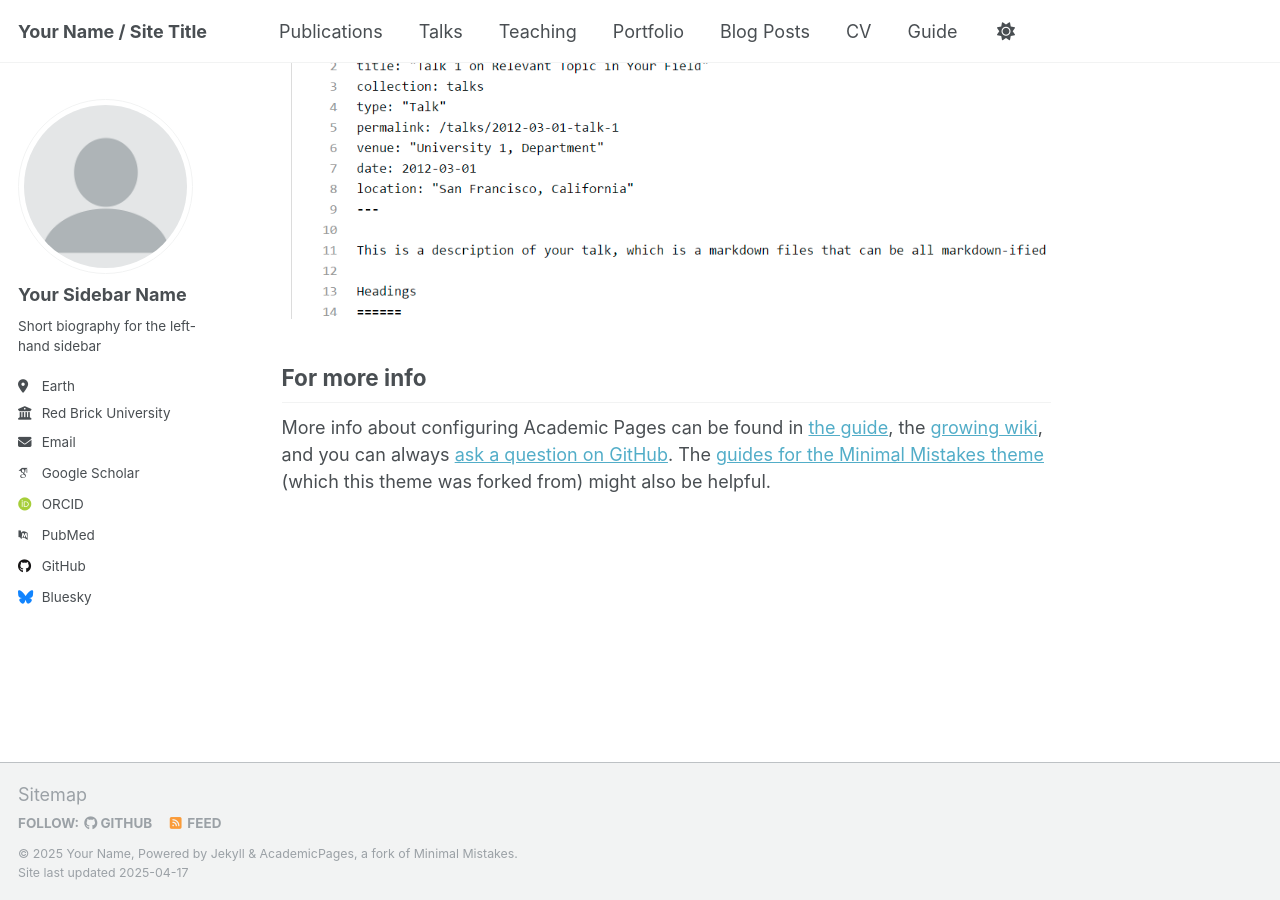
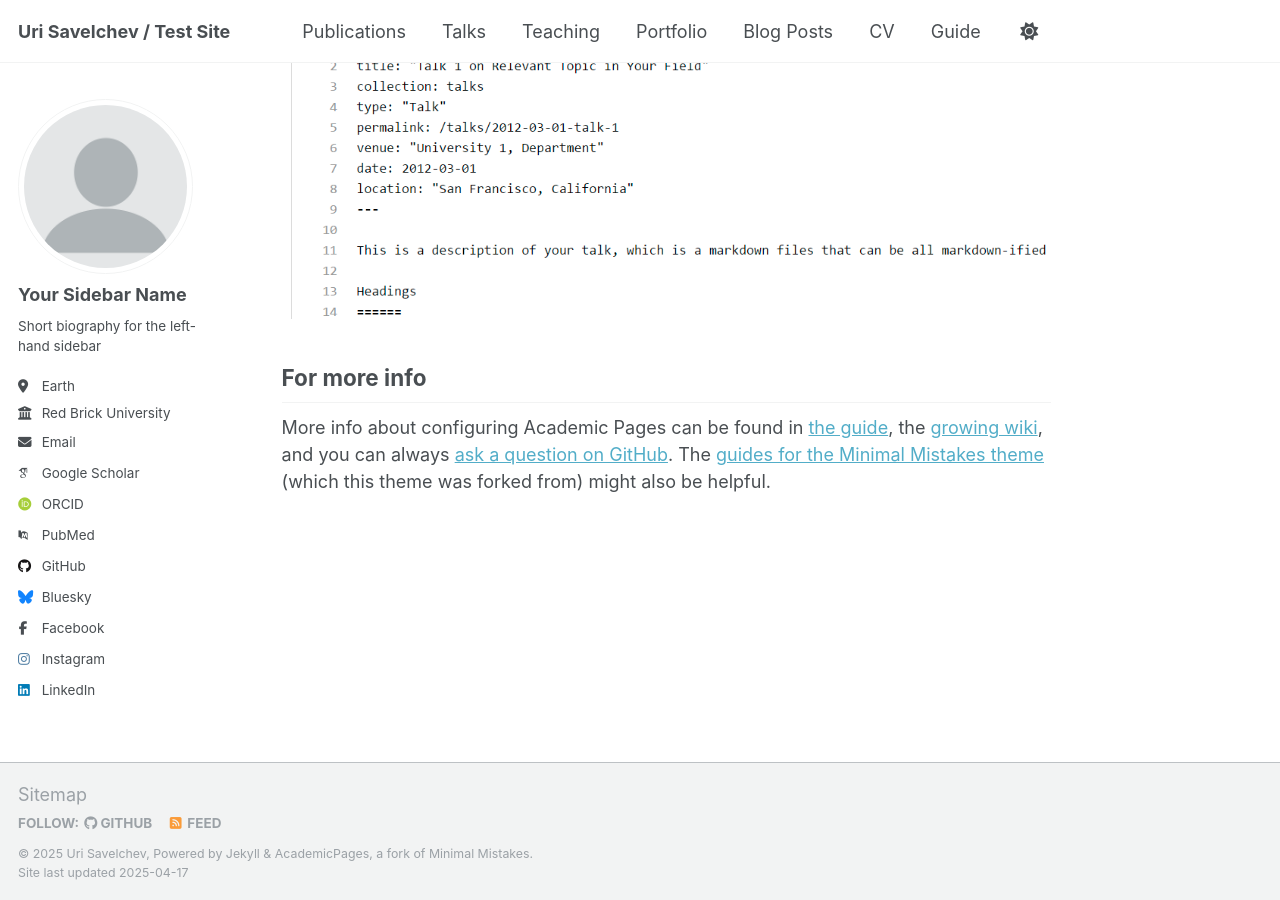
Before and after one commit to alterrebe/alterrebe.github.io, a Jekyll site: the page built from _pages/about.md, in a window 1280 px wide and 900 px high, scrolled down 2636 px. Built offline with Jekyll 4.4.1, drawn with Linux system fonts in a browser that asks for light colours; some web fonts are replaced.

Commit message:
Update _config.yml

```diff
--- a/_config.yml
+++ b/_config.yml
@@ -9,13 +9,13 @@
 # Basic Site Settings
 locale                   : "en-US"
 site_theme               : "default"
-title                    : "Your Name / Site Title"
+title                    : "Uri Savelchev / Test Site"
 title_separator          : "-"
-name                     : &name "Your Name"
+name                     : &name "Uri Savelchev"
 description              : &description "personal description"
-url                      : https://academicpages.github.io # the base hostname & protocol for your site e.g. "https://[your GitHub username].github.io"
+url                      : https://alterrebe.github.io # the base hostname & protocol for your site e.g. "https://[your GitHub username].github.io"
 baseurl                  : "" # the subpath of your site, e.g. "/blog"
-repository               : "academicpages/academicpages.github.io"
+repository               : "alterrebe/alterrebe.github.io"
 
 # Site Author - The following control what appear as part of the author content on the side bar.
 #               If a field is blank the icon and link will not appear, otherwise it will be shown.
@@ -45,21 +45,21 @@ author:
   bitbucket        : # Username - Update with your username on the site
   codepen          : # Username
   dribbble         : # Username
-  github           : "academicpages"
+  github           : "alterrebe"
   kaggle           : # Username
   stackoverflow    : # User number or user number and name (i.e., use "1" or "1/jeff-atwood")
 
   # Social media
   bluesky          : "bsky.app" # Replace this with you Bluesky username
-  facebook         : # Username
+  facebook         : alterrebe # Username
   flickr           : # Username
   foursquare       : # Username
   goodreads        : # Username
   google_plus      : # Username
   keybase          : # Username
-  instagram        : # Username
+  instagram        : alterrebe # Username
   lastfm           : # Username
-  linkedin         : # Username
+  linkedin         : alterrebe # Username
   mastodon         : # URL
   medium           : # URL
   pinterest        : # Username
```
